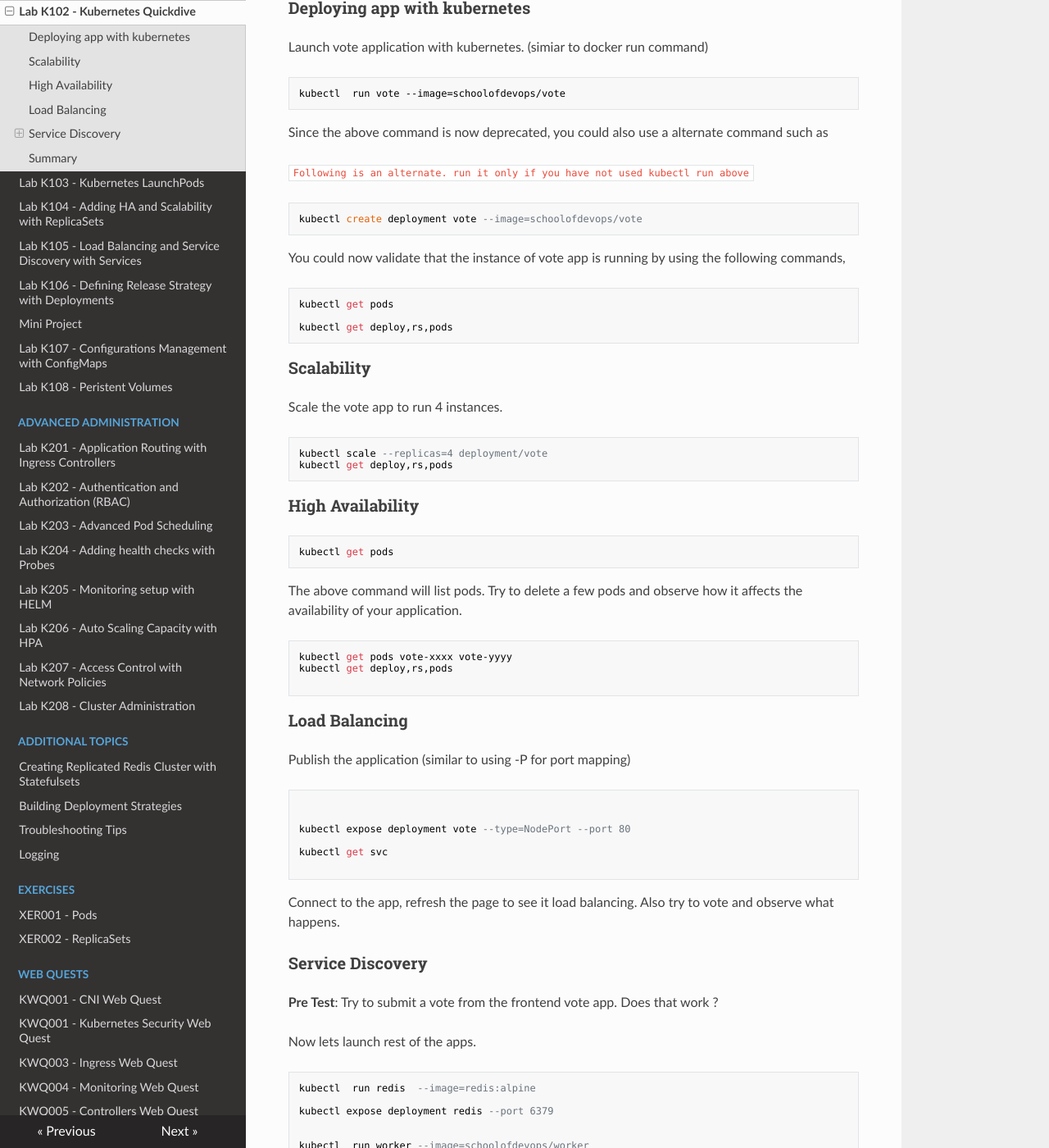
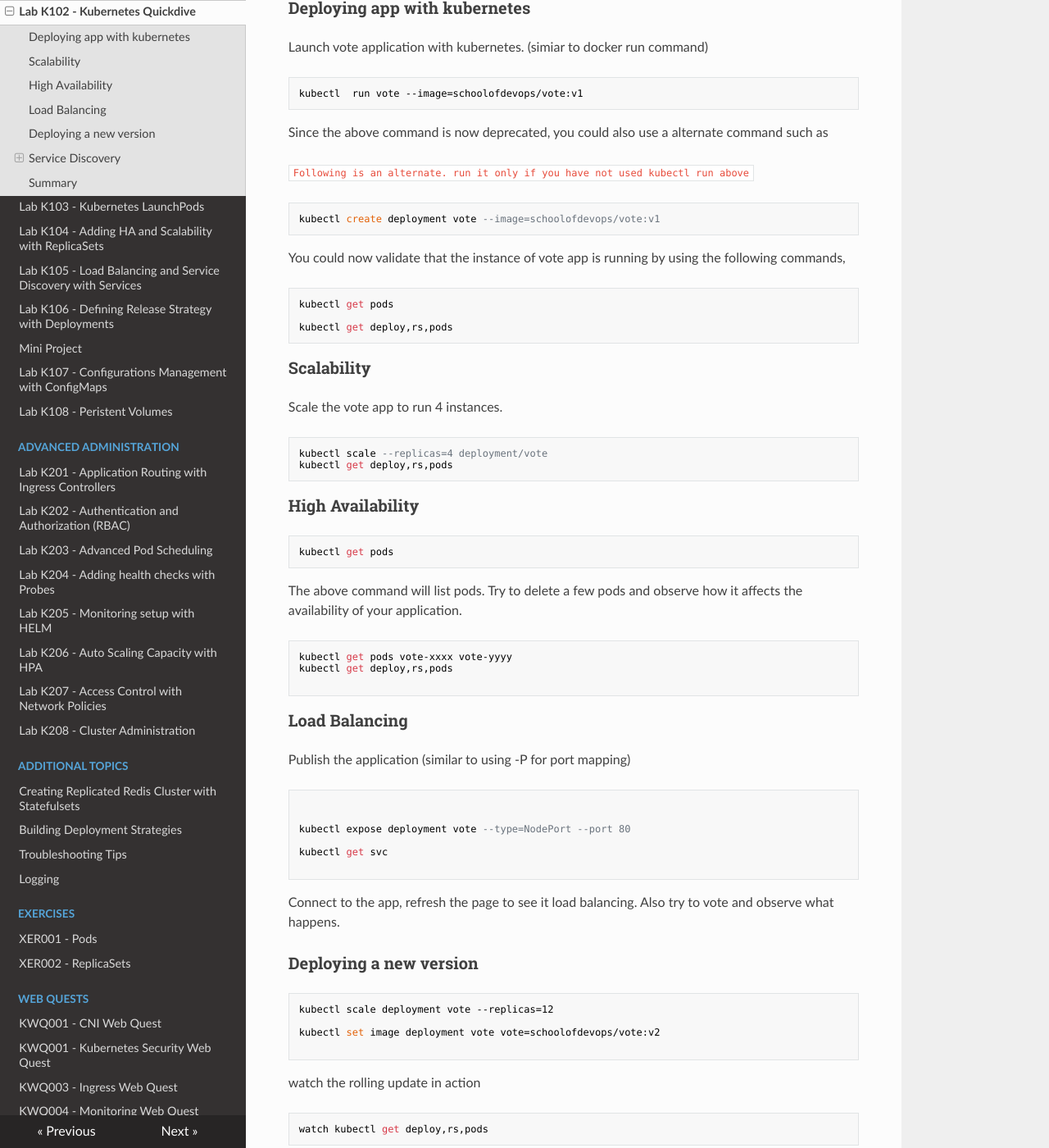
Before and after one commit to schoolofdevops/kubernetes-labguide, an MkDocs documentation site: the page built from chapters/quickdive.md, in a window 1280 px wide and 1400 px high, scrolled down 332 px. Shown: the whole window at 82% size. Built offline with MkDocs 1.6.1, drawn with Linux system fonts in a browser that asks for light colours; nearby versions of some CDN libraries; old or Windows-style settings are respelled for this version of MkDocs.

Commit message:
updated supporing code, app deployment

````diff
--- a/chapters/quickdive.md
+++ b/chapters/quickdive.md
@@ -11,14 +11,14 @@ Purpose of this lab is to quickly get your app up and running and demonstrate ku
 Launch vote application with kubernetes. (simiar to docker run command)
 
 ```
-kubectl  run vote --image=schoolofdevops/vote
+kubectl  run vote --image=schoolofdevops/vote:v1
 ```
 
 Since the above command is now deprecated, you could also use a alternate command such as
 
 `Following is an alternate. run it only if you have not used kubectl run above`
 ```
-kubectl create deployment vote --image=schoolofdevops/vote
+kubectl create deployment vote --image=schoolofdevops/vote:v1
 ```
 
 You could now validate that the instance of vote app is running by using the following commands,
@@ -73,8 +73,22 @@ kubectl get svc
 Connect to the app,  refresh the page to see it load balancing.  Also try to vote and observe what happens.
 
 
+### Deploying a new version
 
 
+```
+kubectl scale deployment vote --replicas=12
+
+kubectl set image deployment vote vote=schoolofdevops/vote:v2
+
+```
+
+
+watch the rolling update  in action
+
+```
+watch kubectl get deploy,rs,pods
+```
 
 ### Service Discovery
 
````
Also changed, not shown: chapters/3_install_kubernetes.md (+13 -10 lines).
